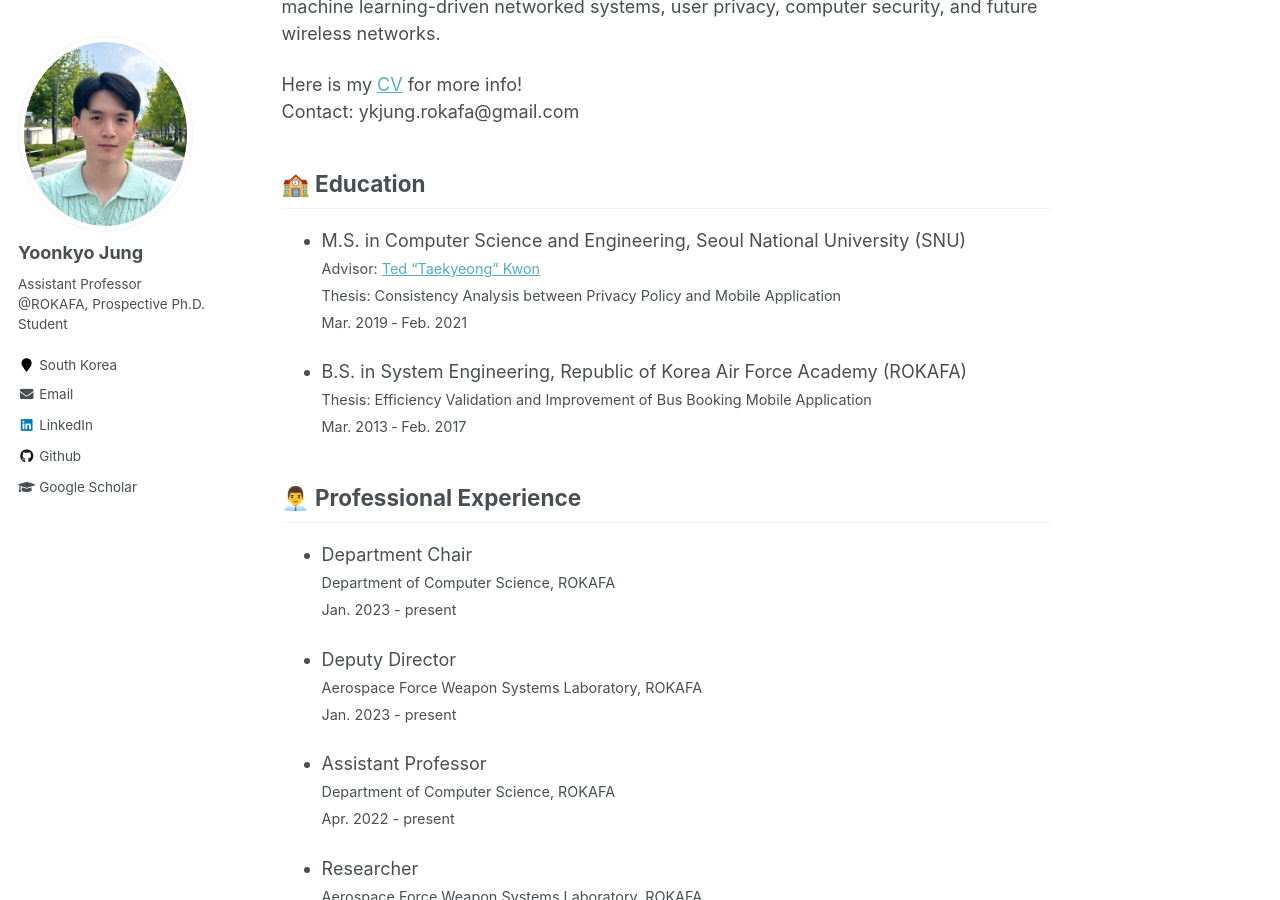
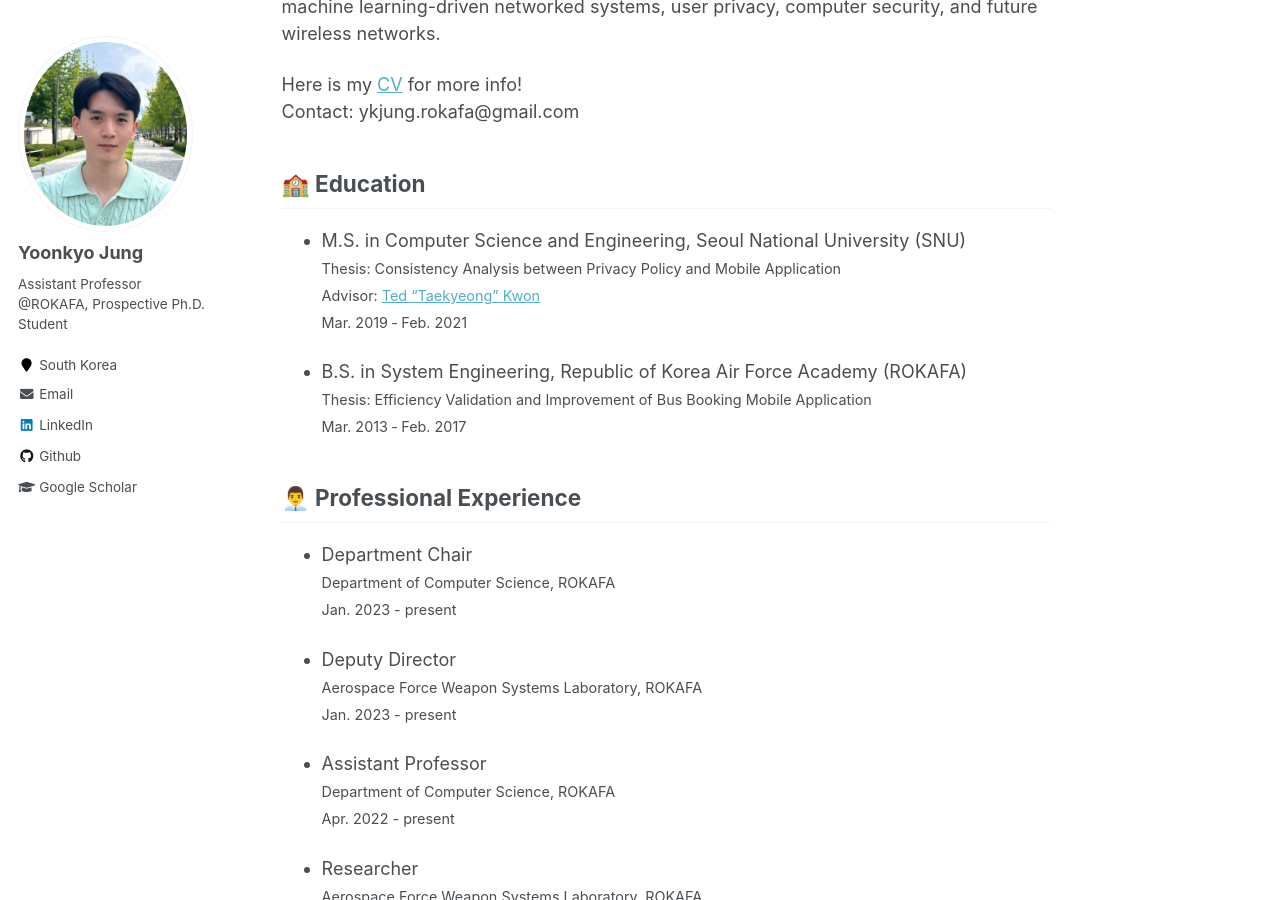
Before and after one commit to Yoonkyo/yoonkyo.github.io, a Jekyll site: the page built from _pages/about.md, in a window 1280 px wide and 900 px high, scrolled down 356 px. Built offline with Jekyll 4.4.1, drawn with Linux system fonts in a browser that asks for light colours; formulas are drawn with MathJax 3.

Commit message:
Update info

```diff
--- a/_pages/about.md
+++ b/_pages/about.md
@@ -18,8 +18,8 @@ Contact: ykjung.rokafa@gmail.com
 ------
 * M.S. in Computer Science and Engineering, Seoul National University (SNU)
 <span style="font-size:80%">
+<br>Thesis: Consistency Analysis between Privacy Policy and Mobile Application
 <br>Advisor: [Ted "Taekyeong" Kwon](https://mmlab.snu.ac.kr/)
-<br>Thesis: Consistency Analysis between Privacy Policy and Mobile Application
 <br>Mar. 2019 ‑ Feb. 2021
 </span>
 
```
